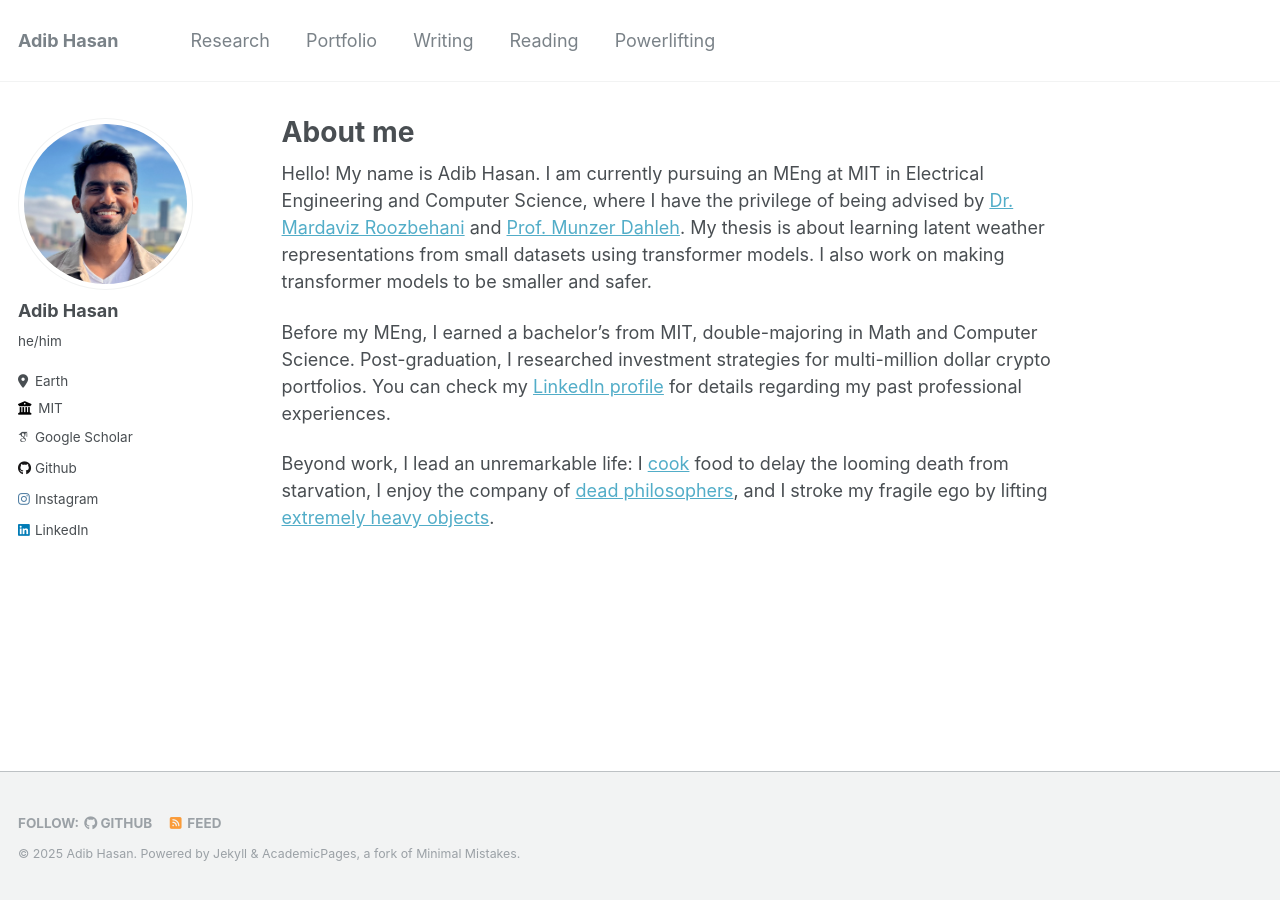
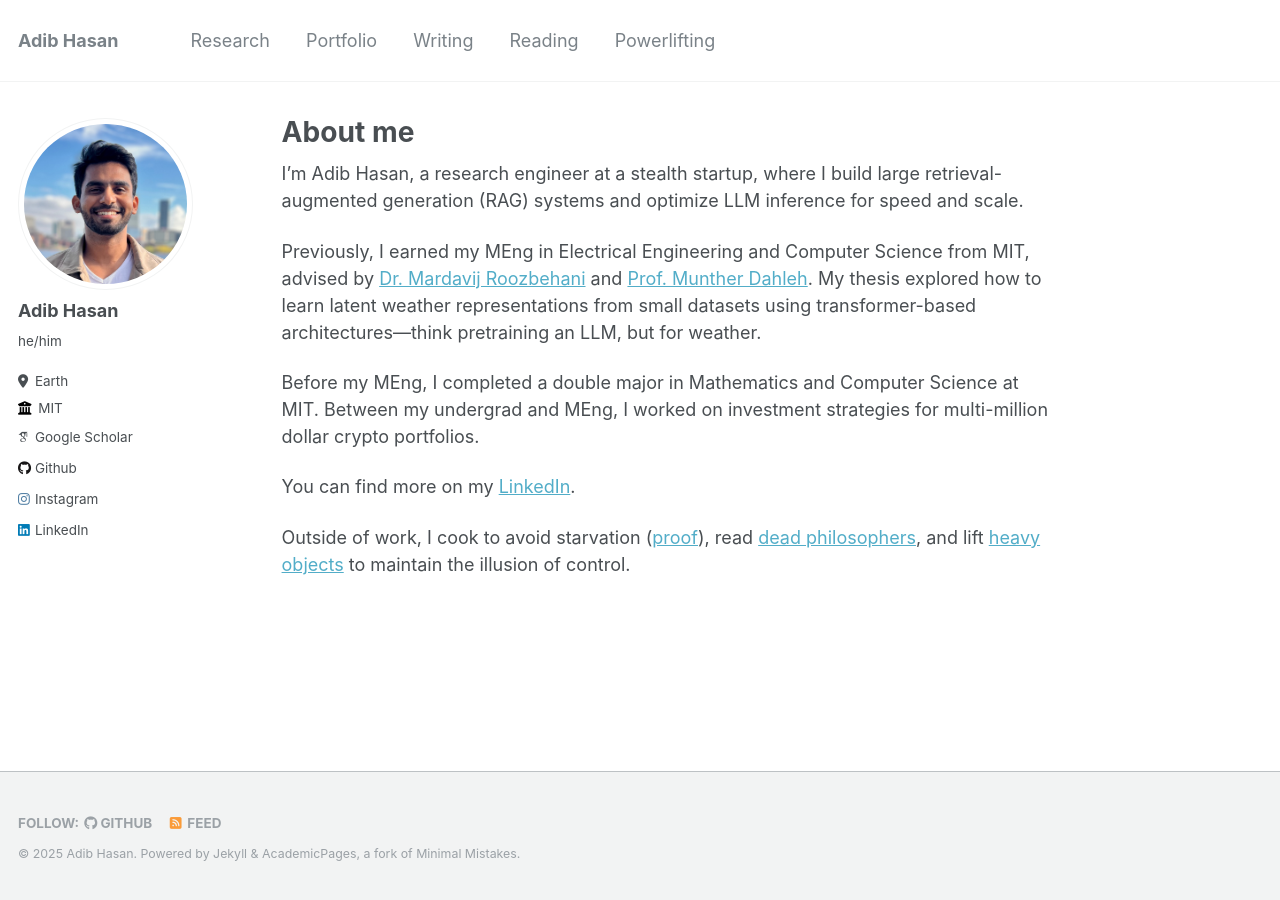
Before and after one commit to Neehan/neehan.github.io, a Jekyll site: the page built from _pages/about.md, in a window 1280 px wide. Built offline with Jekyll 4.4.1, drawn with Linux system fonts in a browser that asks for light colours; some web fonts are replaced.

Commit message:
Update about.md

```diff
--- a/_pages/about.md
+++ b/_pages/about.md
@@ -7,8 +7,12 @@ redirect_from:
   - /about.html
 ---
 
-Hello! My name is Adib Hasan. I am currently pursuing an MEng at MIT in Electrical Engineering and Computer Science, where I have the privilege of being advised by [Dr. Mardaviz Roozbehani](https://idss.mit.edu/staff/mardavij-roozbehani/) and [Prof. Munzer Dahleh](https://idss.mit.edu/staff/munther-dahleh/). My thesis is about learning latent weather representations from small datasets using transformer models. I also work on making transformer models to be smaller and safer.
+I'm Adib Hasan, a research engineer at a stealth startup, where I build large retrieval-augmented generation (RAG) systems and optimize LLM inference for speed and scale.
 
-Before my MEng, I earned a bachelor's from MIT, double-majoring in Math and Computer Science. Post-graduation, I researched investment strategies for multi-million dollar crypto portfolios. You can check my [LinkedIn profile](https://linkedin.com/in/adib-hasan) for details regarding my past professional experiences.
+Previously, I earned my MEng in Electrical Engineering and Computer Science from MIT, advised by [Dr. Mardavij Roozbehani](https://idss.mit.edu/staff/mardavij-roozbehani/) and [Prof. Munther Dahleh](https://idss.mit.edu/staff/munther-dahleh/). My thesis explored how to learn latent weather representations from small datasets using transformer-based architectures—think pretraining an LLM, but for weather.
 
-Beyond work, I lead an unremarkable life: I [cook](https://www.instagram.com/le.spicemaster/) food to delay the looming death from starvation, I enjoy the company of [dead philosophers](/reading/), and I stroke my fragile ego by lifting [extremely heavy objects](/powerlifting/).
+Before my MEng, I completed a double major in Mathematics and Computer Science at MIT. Between my undergrad and MEng, I worked on investment strategies for multi-million dollar crypto portfolios.
+
+You can find more on my [LinkedIn](https://linkedin.com/in/adib-hasan).
+
+Outside of work, I cook to avoid starvation ([proof](https://www.instagram.com/le.spicemaster/)), read [dead philosophers](/reading/), and lift [heavy objects](/powerlifting/) to maintain the illusion of control.
```
